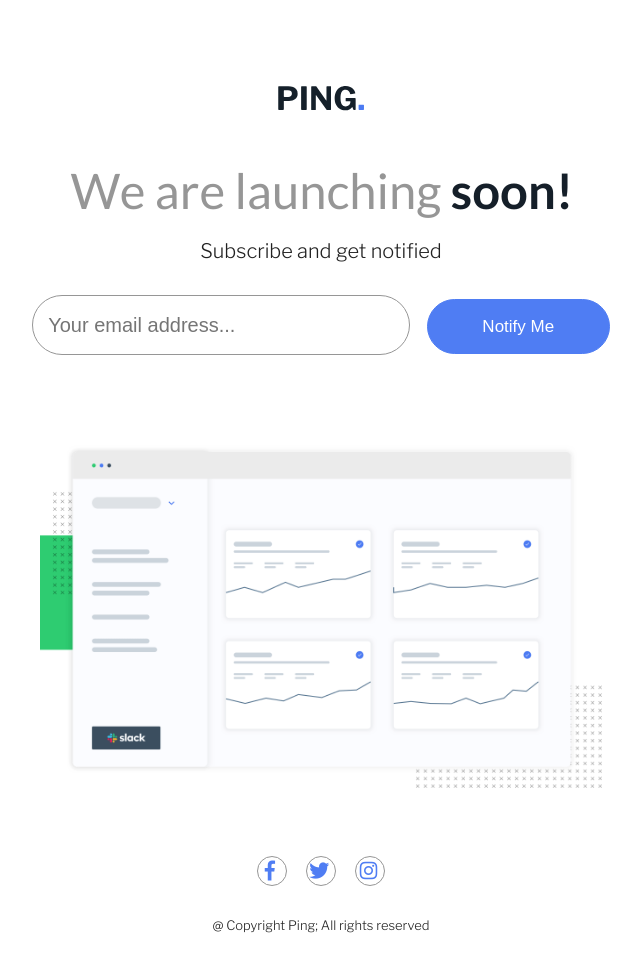
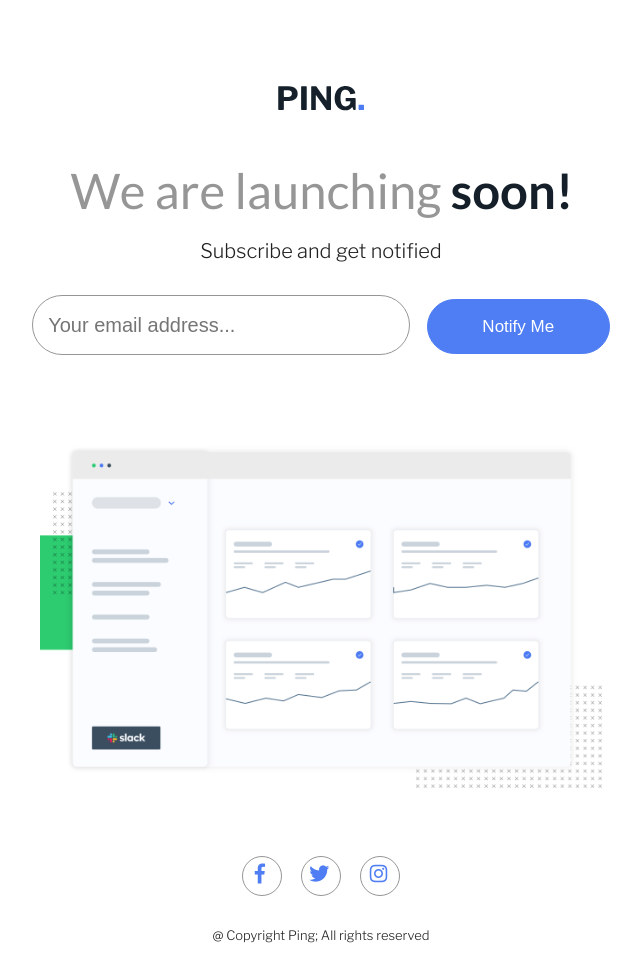
Before and after one commit to mohamedhiendy/ping-coming-soon-page, a plain HTML site: page index.html in a window 1280 px wide. Shown: the whole page, without its empty margins (319-960 px from the left). Drawn offline with nearby package versions, Linux system fonts and the light colour scheme.

Commit message:
edit: changing the width and height of  facebook, instagram and twitter logos and customize padding  in  twitter and instagram logos

```diff
--- a/css/styles.css
+++ b/css/styles.css
@@ -121,10 +121,10 @@ ion-icon[name="logo-twitter"] {
 .twitter-logo,
 .instagram-logo {
   border: 1px solid hsl(0, 0%, 59%);
-  border-radius: 15px;
+  border-radius: 20px;
 
-  width: 30px;
-  height: 30px;
+  width: 40px;
+  height: 40px;
 
   margin-bottom: 30px;
 
@@ -141,6 +141,8 @@ ion-icon[name="logo-twitter"] {
 .twitter.icon,
 .instagram.icon {
   color: hsl(223, 87%, 63%);
+
+  padding: 3px 0 5px;
 }
 
 .social-media .facebook.f.icon:hover,
```
